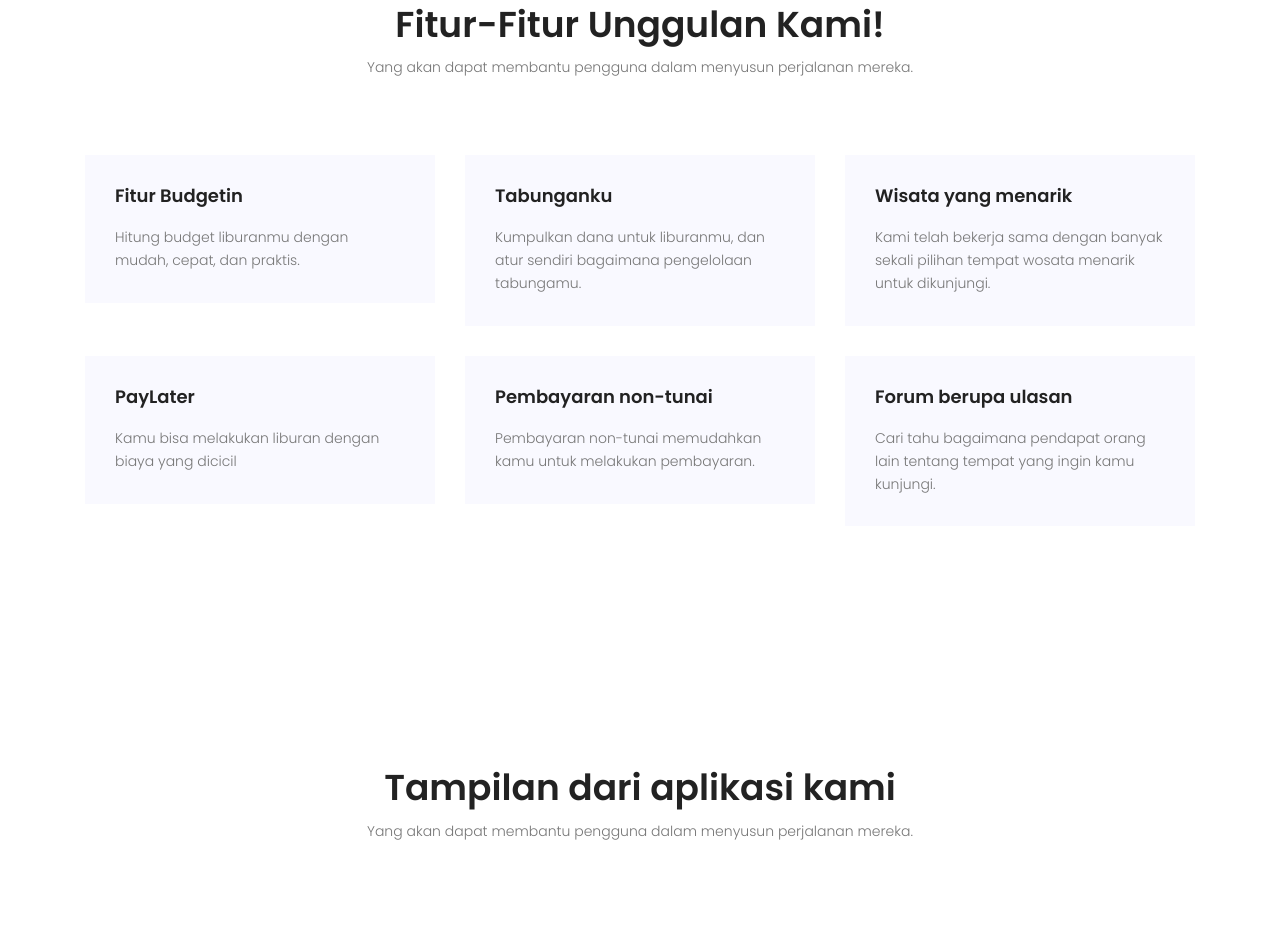
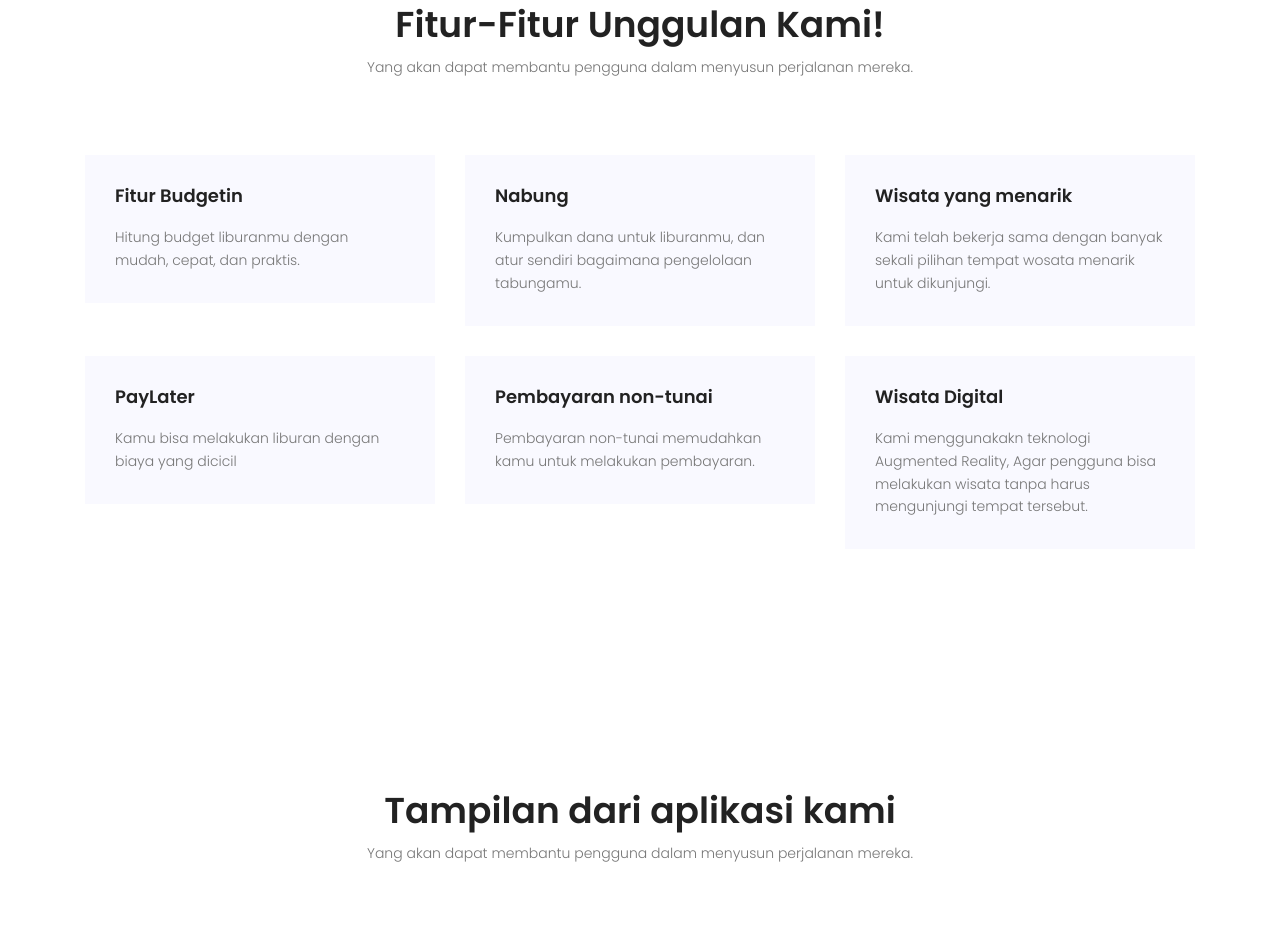
Before and after one commit to Akabim/tindhak.github.io, a plain HTML site: page index.html in a window 1280 px wide. Shown: the part 2106-3050 px from the top of the page. Drawn offline with nearby package versions, Linux system fonts and the light colour scheme; files that its build step writes are made by us from their sources.

Commit message:
jahsjdhas

```diff
--- a/index.html
+++ b/index.html
@@ -158,7 +158,7 @@
           <div class="col-lg-4 col-md-6">
             <div class="single-feature mb-30">
               <div class="title d-flex flex-row pb-20">
-                <h4><a href="">Tabunganku</a></h4>
+                <h4><a href="">Nabung</a></h4>
               </div>
               <p>Kumpulkan dana untuk liburanmu, dan atur sendiri bagaimana pengelolaan tabungamu.</p>
             </div>
@@ -190,9 +190,9 @@
           <div class="col-lg-4 col-md-6">
             <div class="single-feature">
               <div class="title d-flex flex-row pb-20">
-                <h4><a href="">Forum berupa ulasan</a></h4>
+                <h4><a href="">Wisata Digital </a></h4>
               </div>
-              <p>Cari tahu bagaimana pendapat orang lain tentang tempat yang ingin kamu kunjungi.</p>
+              <p>Kami menggunakakn teknologi Augmented Reality, Agar pengguna bisa melakukan wisata tanpa harus mengunjungi tempat tersebut.</p>
             </div>
           </div>
         </div>
```
